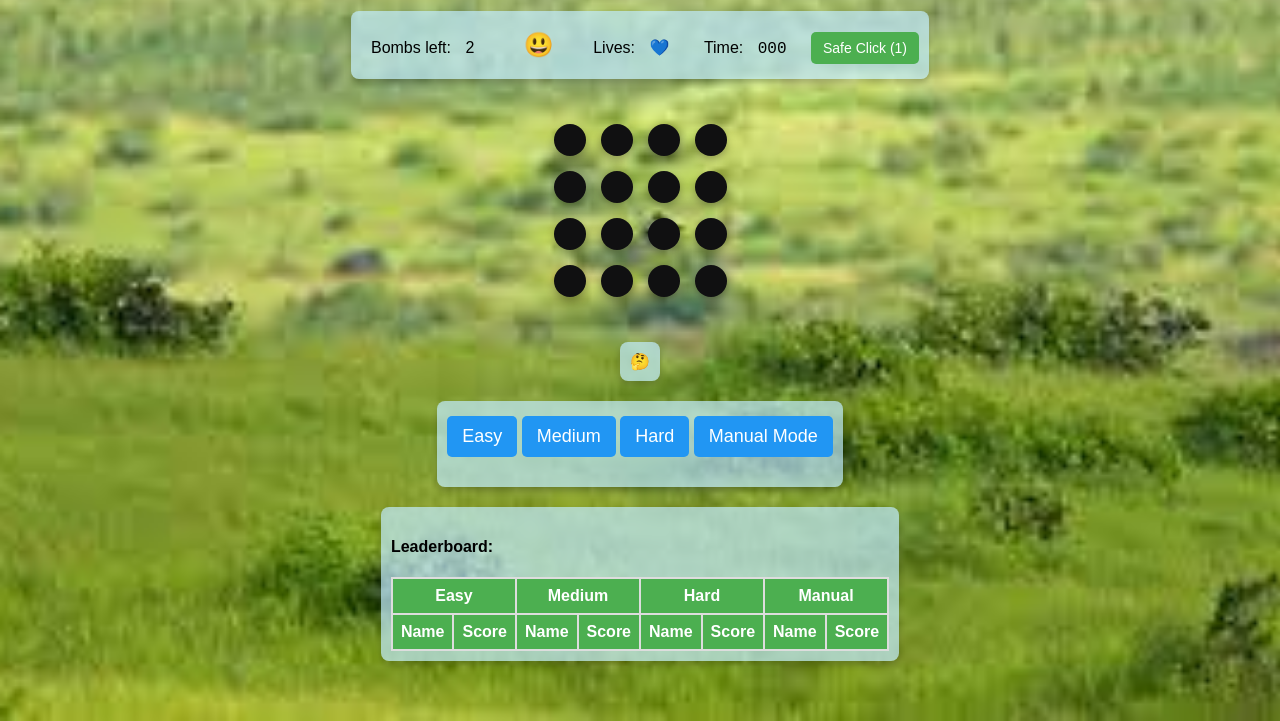
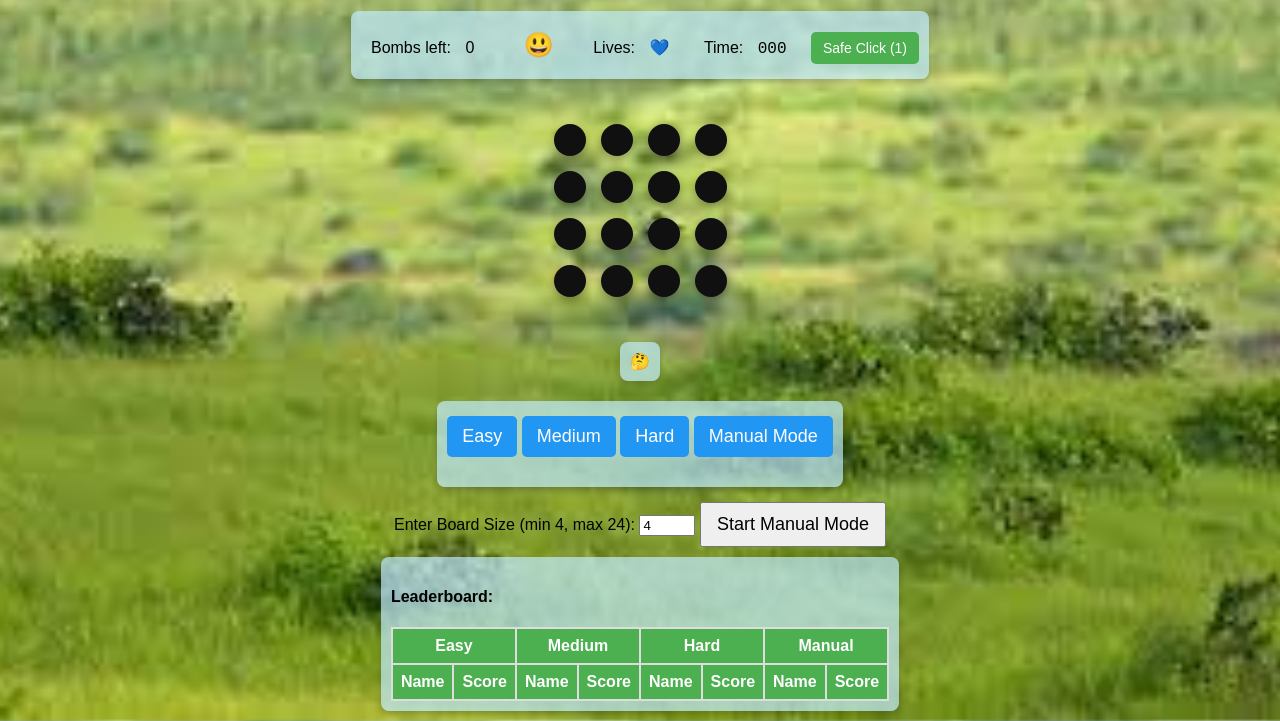
Before and after one commit to MosheGuetta/minesweeper, a plain HTML site: page index.html in a window 1280 px wide. Both pictures are taken after a click on the button "Manual Mode". Shown: the part 99-820 px from the top of the page. Drawn offline with Linux system fonts and the light colour scheme.

Commit message:
fix the index.html

```diff
--- a/index.html
+++ b/index.html
@@ -30,6 +30,15 @@
         <button onclick="onChangeDifficulty(this)" class="btn difficulty">Hard</button>
         <button onclick="startManualSetup()" class="btn difficulty">Manual Mode</button>
     </div>
+
+    <div id="manualModeOptions" style="display:none;">
+        <label for="boardSize">Enter Board Size (min 4, max 24):</label>
+        <input type="number" id="boardSize" min="4" max="24" value="4">
+        <button class="btn manual-start" onclick="startManualMode()">Start Manual Mode</button>
+    </div>
+
+    <button id="startGameButton" class="btn start-game" style="display:none;" onclick="startGame()">Start Game</button>
+
 
     <div class="score-table-container">
         <h4>Leaderboard:</h4>
```
